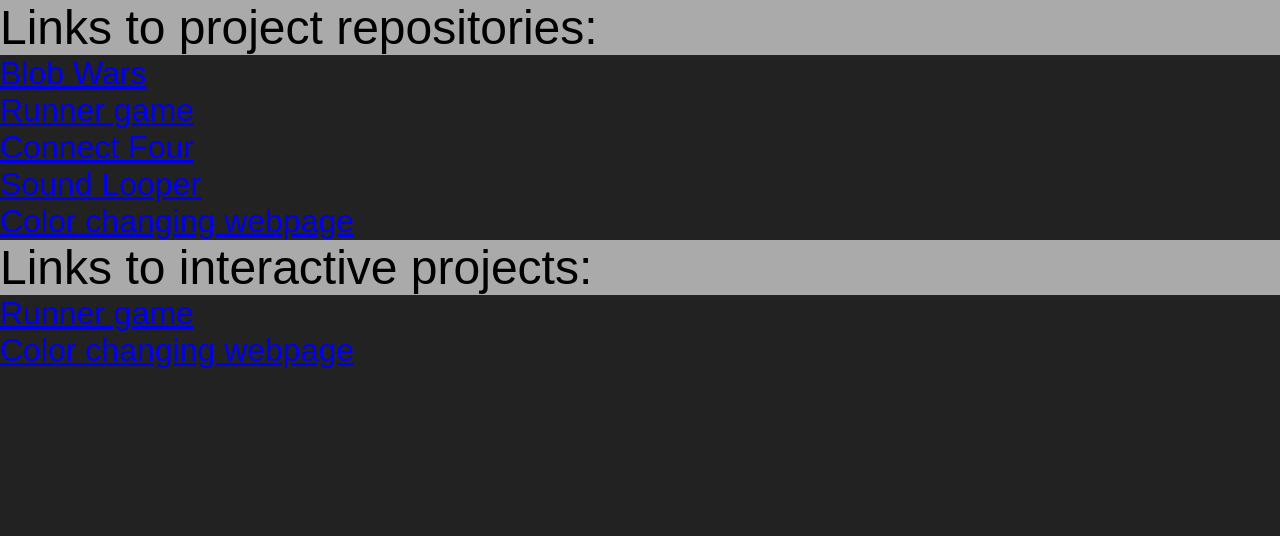
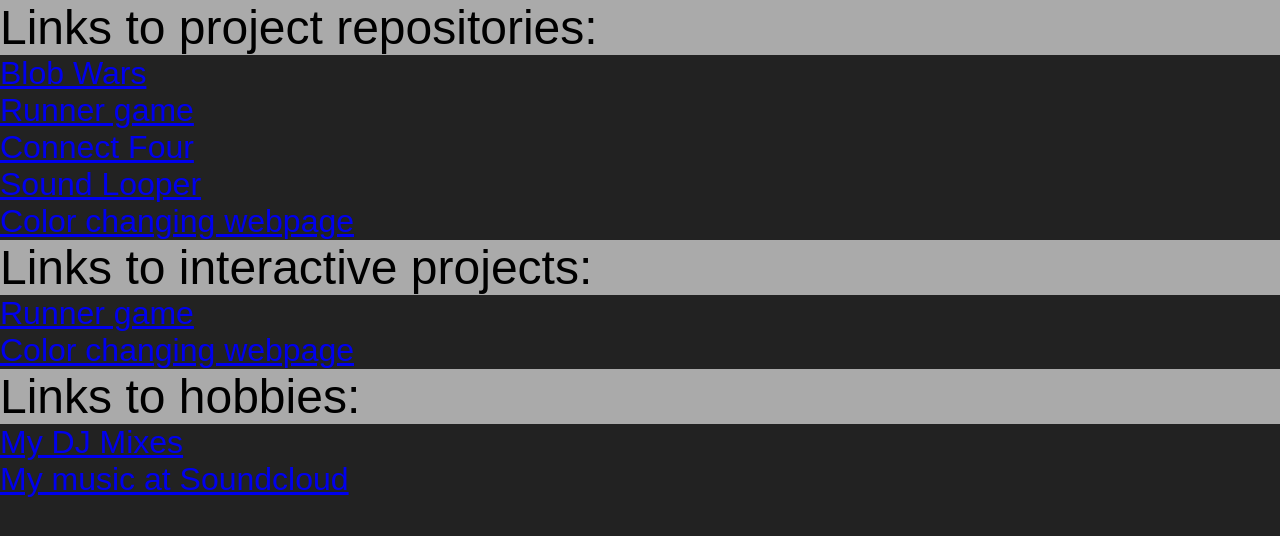
Before and after one commit to pabloemilio97/Portfolio, a plain HTML site: page index.html in a window 1280 px wide. Drawn offline with Linux system fonts and the light colour scheme.

Commit message:
added hobbies

```diff
--- a/index.html
+++ b/index.html
@@ -21,6 +21,11 @@
 				<li><a href="https://jimmygzzmtz.github.io/Project-Move/">Runner game</a>
 				<li><a href="https://pabloemilio97.github.io/TravelSurfaceRGBCube/">Color changing webpage</a>
 			</ul>
+			<p class="title" id="title">Links to hobbies:</p>
+			<ul class="a">
+				<li><a href="https://www.mixcloud.com/Paundra_Music  ">My DJ Mixes</a>
+				<li><a href="https://soundcloud.com/pablo-emilio-andrade ">My music at Soundcloud</a>
+			</ul>
 		</div>
 	</body>
 </html>
```
